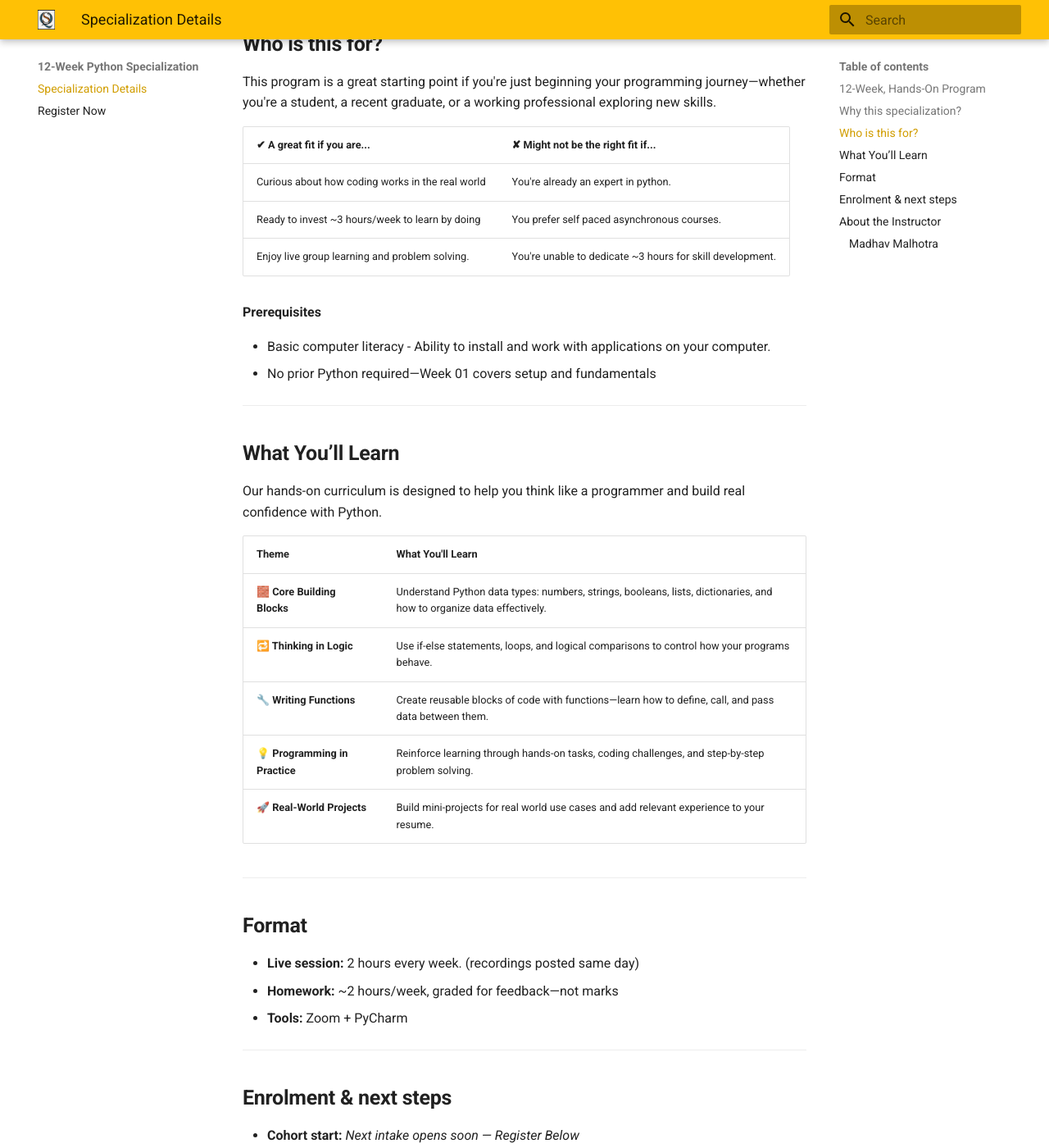
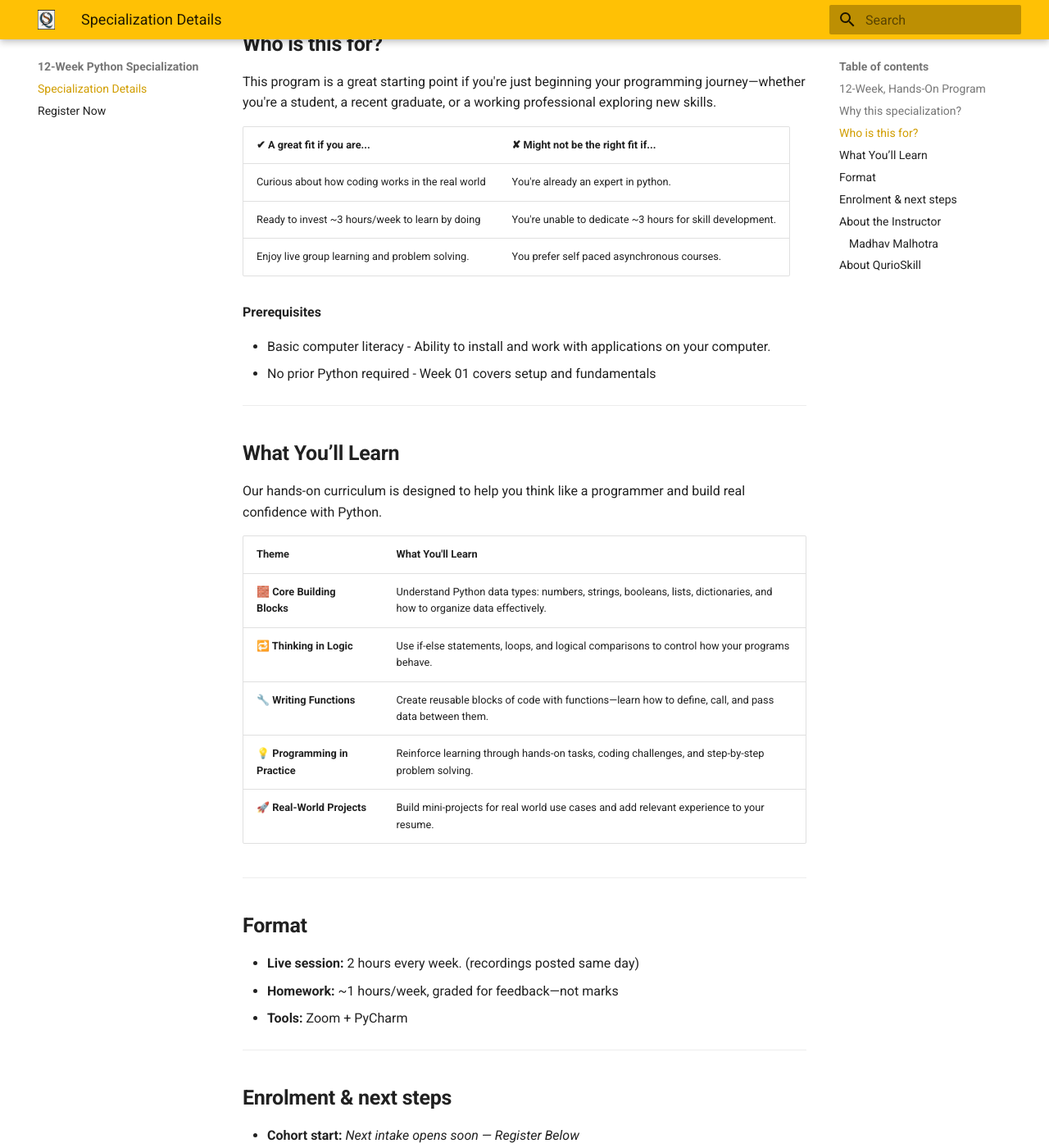
Before and after one commit to qurioskill/python-specialization, an MkDocs documentation site: the page built from docs/index.md, in a window 1280 px wide and 1400 px high, scrolled down 716 px. Shown: the whole window at 82% size. Built offline with MkDocs 1.6.1 and Material for MkDocs 9.7.7, drawn with Linux system fonts in a browser that asks for light colours; some of the changed text lies outside the part shown.

Commit message:
Puchi updates

```diff
--- a/docs/index.md
+++ b/docs/index.md
@@ -30,13 +30,13 @@
 | ✔ A great fit if you are...                      | ✘ Might not be the right fit if...                       |
 |--------------------------------------------------|----------------------------------------------------------|
 | Curious about how coding works in the real world | You're already an expert in python.                      |
-| Ready to invest ~3 hours/week to learn by doing  | You prefer self paced asynchronous courses.              |
-| Enjoy live group learning and problem solving.   | You're unable to dedicate ~3 hours for skill development. |
+| Ready to invest ~3 hours/week to learn by doing  | You're unable to dedicate ~3 hours for skill development.              |
+| Enjoy live group learning and problem solving.   |  You prefer self paced asynchronous courses.|
 
 **Prerequisites**
 
 * Basic computer literacy - Ability to install and work with applications on your computer.
-* No prior Python required—Week 01 covers setup and fundamentals
+* No prior Python required - Week 01 covers setup and fundamentals
 
 ---
 
@@ -57,7 +57,7 @@
 ## **Format**
 
 * **Live session:** 2 hours every week. (recordings posted same day)
-* **Homework:** ~2 hours/week, graded for feedback—not marks
+* **Homework:** ~1 hours/week, graded for feedback—not marks
 * **Tools:** Zoom + PyCharm
 
 ---
@@ -85,5 +85,16 @@
 
 👉 [Connect on LinkedIn](https://www.linkedin.com/in/madhav-malhotra-06239b128/)
 
+---
+
+## **About QurioSkill**
+
+QurioSkill envisions a world where lack of skill is no longer holding back an individual from getting their dream job.
+We provide online cohort based skill training, enabling individuals in their upskilling and reskilling journey.
+
+👉 [Website](https://www.qurioskill.ca/)
+
+👉 [Connect on LinkedIn](https://www.linkedin.com/company/qurioskill/)
+
 
 © QurioSkill, 2025. Fairness · Empathy · Empowerment
```
Also changed, not shown: docs/register.md (+1 -1 lines).
